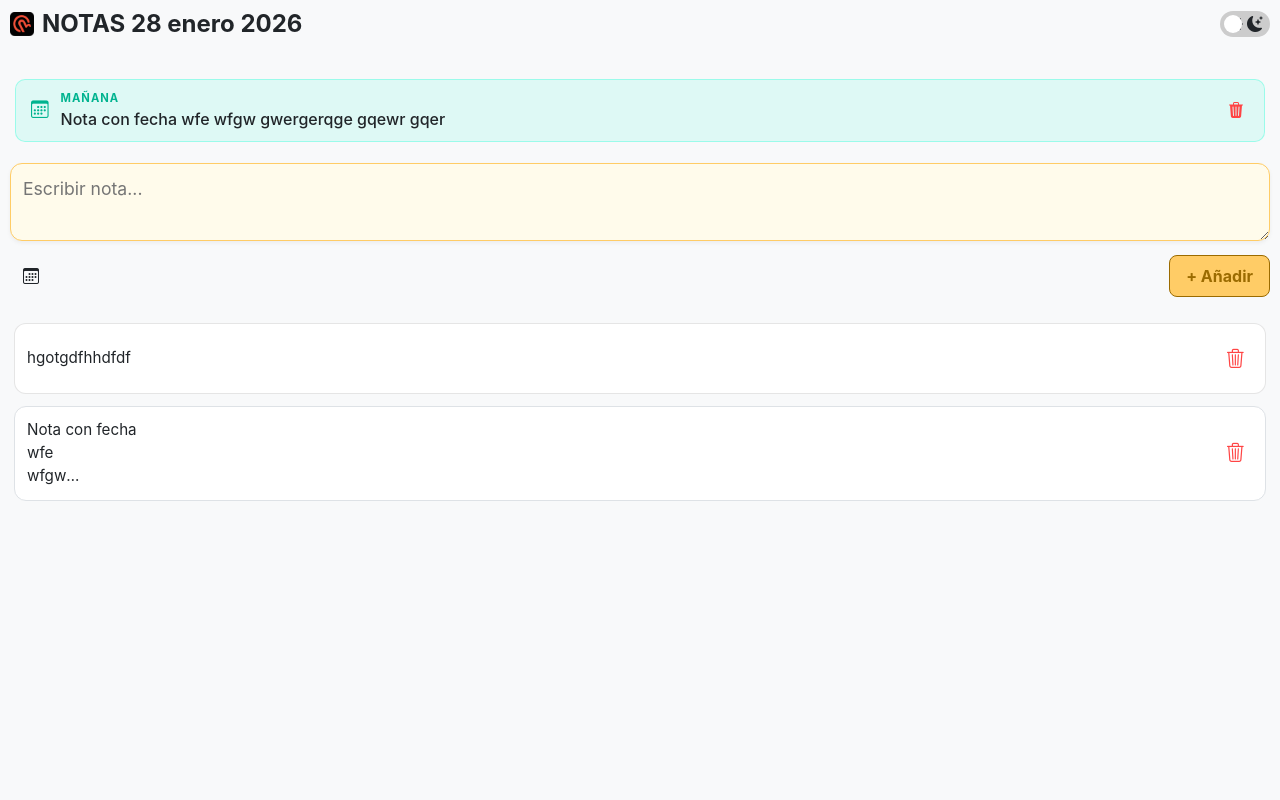
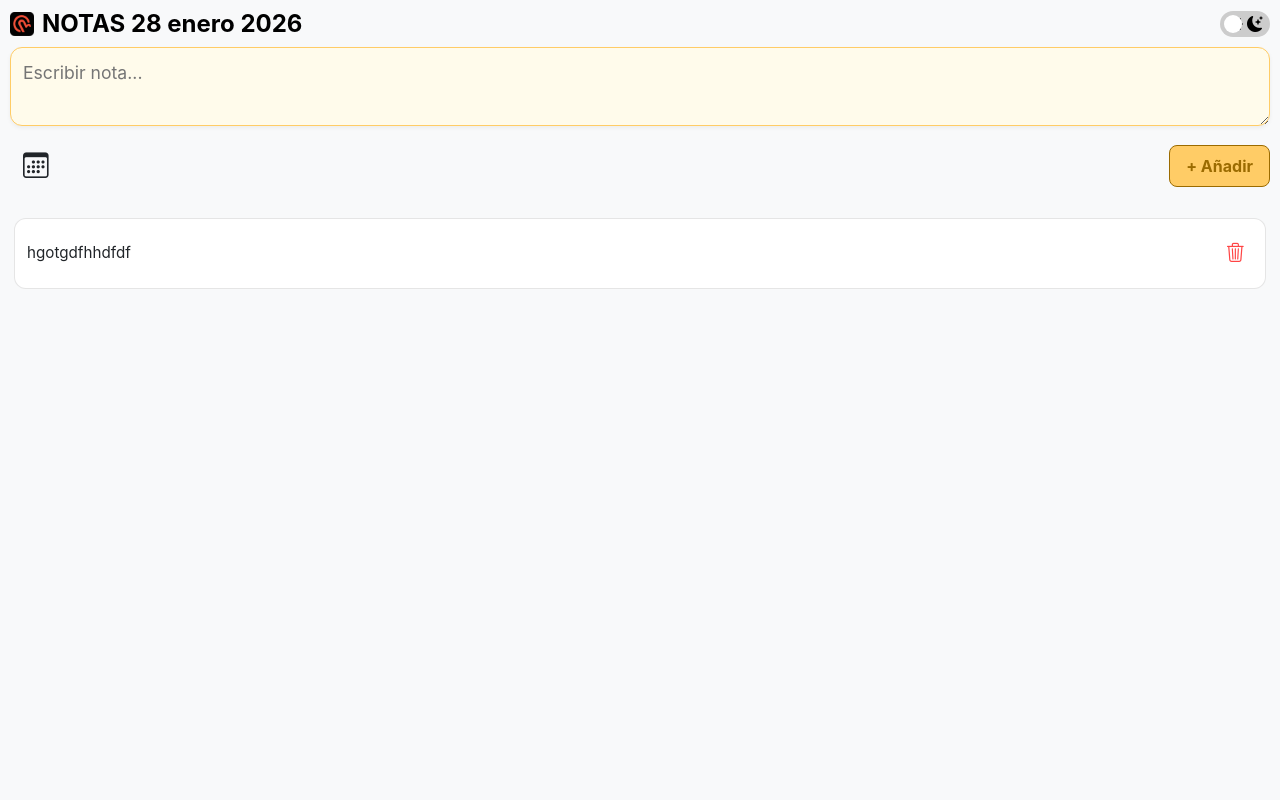
Before and after one commit to jongelai/notegeli, a Flask app: page / in a window 1280 px wide. Run offline with Flask 3, Linux system fonts and the light colour scheme; the visitor is signed in with stand-in values (Sample User, id 1).

Commit message:
deploy 28-01-2026 20-12-42

```diff
--- a/notas/2026-01-29_Nota-con-fecha_192128.txt
+++ /dev/null
@@ -1,8 +0,0 @@
-Nota con fecha
-wfe
-wfgw
-gwergerqge
-gqewr
-gqer
-gerg
-qwerh
--- a/static/notegeli.css
+++ b/static/notegeli.css
@@ -1,6 +1,20 @@
 /* =========================================
    1. RESET Y VARIABLES (SISTEMA DE TEMAS)
    ========================================= */
+body {
+    background-color: var(--bg-color);
+    color: var(--text-color);
+    /* Estas líneas aseguran que el contenido no quede tapado por el notch */
+    padding-top: env(safe-area-inset-top);
+    padding-bottom: env(safe-area-inset-bottom);
+    min-height: 100vh;
+}
+
+.app-container {
+    /* Ajustamos el contenedor para que respete las áreas seguras */
+    padding-left: env(safe-area-inset-left);
+    padding-right: env(safe-area-inset-right);
+}
 :root {
     --bg-app: #f8f9fa;
     --bg-nota: #ffffff;
@@ -221,3 +235,68 @@ input:checked + .slider:before { transform: translateX(24px); }
     font-size: 1.2rem;
     text-decoration: none;
 }
+/* --- MODO OSCURO (Cyber Neon) --- */
+[data-theme="dark"] .header-mini h4 {
+    background: linear-gradient(90deg, #00f2fe 0%, #7000ff 100%);
+    -webkit-background-clip: text;
+    -webkit-text-fill-color: transparent;
+    font-size: 1.4rem !important; /* Título grande */
+    font-weight: 800;
+    letter-spacing: 1px;
+    filter: drop-shadow(0 0 10px rgba(112, 0, 255, 0.4));
+    text-transform: uppercase;
+    display: flex;
+    align-items: baseline;
+}
+
+[data-theme="dark"] .fecha-mini {
+    font-size: 0.8rem !important; /* Fecha mucho más pequeña */
+    color: #00f2fe !important;
+    text-shadow: 0 0 5px rgba(0, 242, 254, 0.6);
+    font-weight: 400;
+    margin-left: 10px;
+    -webkit-text-fill-color: #00f2fe; /* Color sólido para legibilidad */
+    text-transform: none;
+}
+
+/* --- MODO CLARO (Minimalista) --- */
+[data-theme="light"] .header-mini h4 {
+    color: #1a1a1a;
+    font-size: 1.3rem !important; /* Título estándar */
+    font-weight: 700;
+    background: none;
+    -webkit-text-fill-color: initial;
+    filter: none;
+    display: flex;
+    align-items: baseline;
+}
+
+[data-theme="light"] .fecha-mini {
+    font-size: 0.8rem !important; /* Misma escala pequeña que en dark */
+    color: #888 !important; /* Gris suave */
+    font-weight: 400;
+    margin-left: 10px;
+    -webkit-text-fill-color: #888;
+    text-transform: none;
+}
+/* Icono calendario en el formulario principal */
+.btn-cal-pick i {
+    font-size: 1.6rem !important; /* Más grande y fácil de pulsar */
+    color: var(--border-neon);
+}
+
+/* Icono calendario dentro del editor (el que pusimos abajo a la izquierda) */
+.btn-cal-pick-edit i {
+    font-size: 1.8rem !important; /* Un poco más grande para el pulgar */
+    color: var(--border-neon);
+    display: block;
+}
+
+/* Ajuste del contenedor del calendario en el editor para que no se vea apretado */
+.edit-date-container {
+    padding: 10px 15px !important; /* Más espacio interno */
+    min-width: 60px;
+    display: flex;
+    justify-content: center;
+    align-items: center;
+}
--- a/templates/index.html
+++ b/templates/index.html
@@ -4,6 +4,10 @@
     <meta charset="UTF-8">
     <meta name="viewport" content="width=device-width, initial-scale=1.0">
     <title>Notegeli</title>
+    <meta name="theme-color" content="#ffffff" media="(prefers-color-scheme: light)">
+    <meta name="theme-color" content="#050505" media="(prefers-color-scheme: dark)">
+    <meta name="apple-mobile-web-app-capable" content="yes">
+    <meta name="apple-mobile-web-app-status-bar-style" content="black-translucent">
     <link rel="manifest" href="{{ url_for('static', filename='manifest.json') }}">
     <link href="https://cdn.jsdelivr.net/npm/bootstrap@5.3.2/dist/css/bootstrap.min.css" rel="stylesheet">
     <link rel="stylesheet" href="{{ url_for('static', filename='notegeli.css') }}?v=1.2">
@@ -144,6 +148,13 @@
             const theme = e.target.checked ? 'dark' : 'light';
             document.documentElement.setAttribute('data-theme', theme);
             localStorage.setItem('theme', theme);
+
+            const metas = document.querySelectorAll('meta[name="theme-color"]');
+            metas.forEach(meta => {
+                if (theme === 'dark') {
+                    meta.setAttribute("content", "#050505");
+                } else {meta.setAttribute("content", "#ffffff");}
+            });
         });
 
         if (localStorage.getItem('theme') === 'dark') {
```
